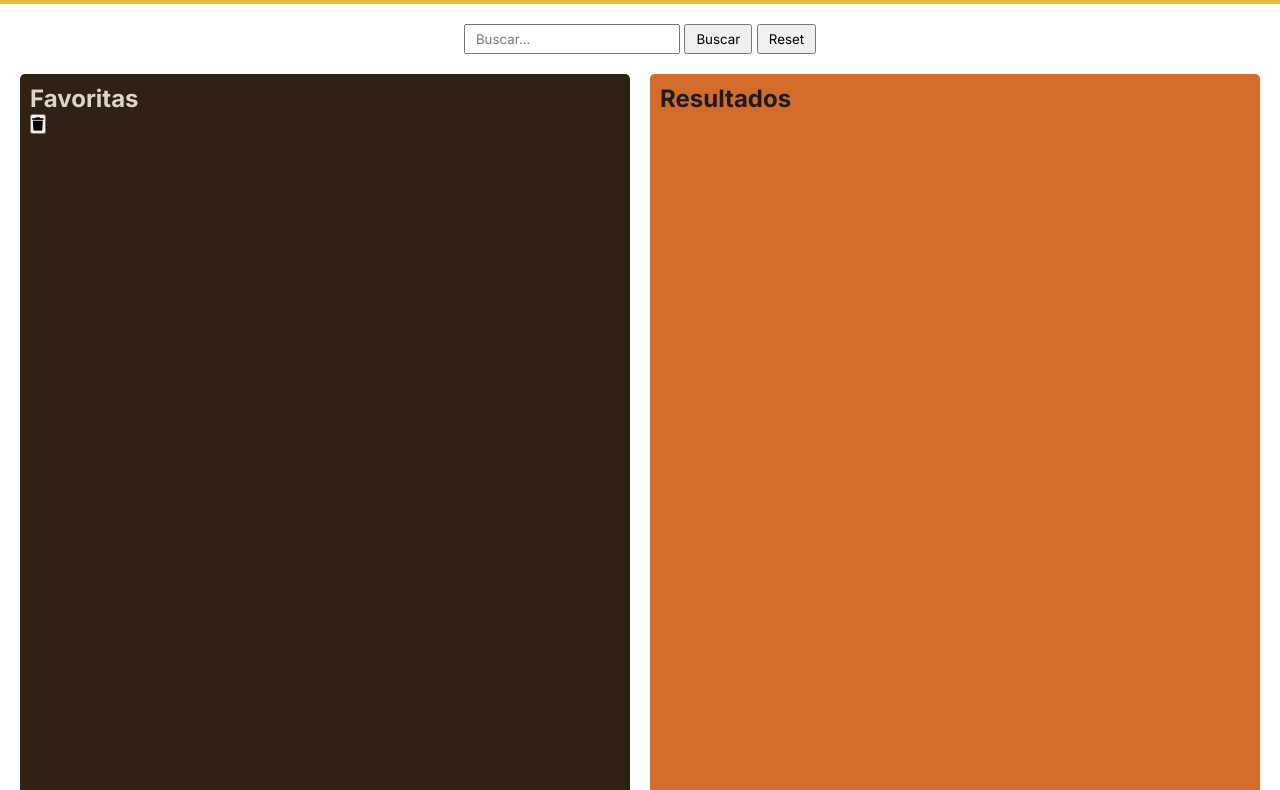
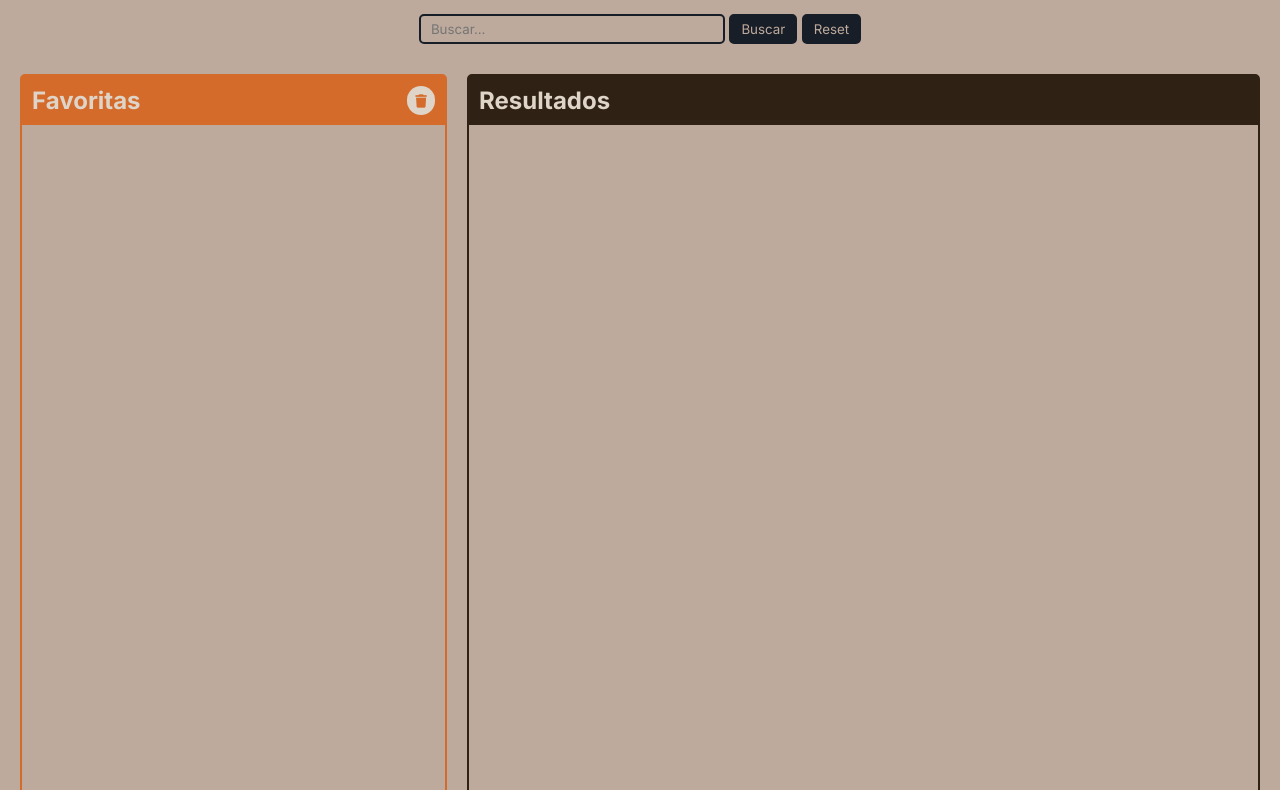
Before and after one commit to Adalab/modulo-2-evaluacion-final-laiapozo, a website built with Vite: page src/index.html in a window 1280 px wide. Shown: the part 75-865 px from the top of the page. Built offline with nearby package versions, Linux system fonts and the light colour scheme.

Commit message:
Improve CSS

```diff
--- a/src/partials/main.html
+++ b/src/partials/main.html
@@ -1,15 +1,15 @@
 <main class="container">
   <section class="container__results">
     <h2 class="container__results__title">Resultados</h2>
-    <ul class="js-list-shows"></ul>
+    <ul class="js-list-shows list-results"></ul>
   </section>
   <section class="container__favorites">
-    <div>
-      <h2 class="container__favorites__title">Favoritas</h2>
-      <button class="js-delete-all">
+    <div class="container__favorites__title">
+      <h2>Favoritas</h2>
+      <button class="js-delete-all delete-all-btn">
         <i class="fa-solid fa-trash"></i>
       </button>
     </div>
-    <ul class="js-list-favs"></ul>
+    <ul class="js-list-favs list-favs"></ul>
   </section>
 </main>
--- a/src/scss/layout/_header.scss
+++ b/src/scss/layout/_header.scss
@@ -2,7 +2,7 @@
 
 .header {
   padding: 20px;
-  background-color: #e5be3e;
+  background-color: #beaa9c;
   text-align: center;
 
   &__title {
--- a/src/scss/layout/_search.scss
+++ b/src/scss/layout/_search.scss
@@ -1,18 +1,33 @@
 @use "../core/variables" as vars;
 
 .search {
-  padding: 20px 20px 10px;
+  padding: 10px 20px 20px;
   text-align: center;
+  background-color: #beaa9c;
 
   &__text {
-    padding: 5px 10px;
+    padding: 5px 100px 5px 10px;
+    background-color: #beaa9c;
+    border: 2px solid #181e28;
+    border-radius: 5px;
+    color: #181e28;
+
+    &:focus {
+      outline: none;
+      box-shadow: #181e28 0px 0px 5px;
+    }
   }
 
-  &__submit {
+  &__submit, &__reset {
     padding: 5px 10px;
-  }
+    background-color: #181e28;
+    border: 2px solid #181e28;
+    border-radius: 5px;
+    color: #beaa9c;
 
-  &__reset {
-    padding: 5px 10px;
+    &:hover {
+      opacity: 70%;
+      cursor: pointer;
+    }
   }
 }
--- a/src/scss/layout/_shows.scss
+++ b/src/scss/layout/_shows.scss
@@ -7,25 +7,96 @@
   justify-content: space-around;
   gap: 20px;
   min-height: 1000px;
+  background-color: #beaa9c;
 
   &__results {
     border-radius: 5px;
-    padding: 10px;
-    width: 50%;
-    background-color: #d46b2b;
-    color: #181e28;
+    border: 2px solid #2f2114;
+    width: 65%;
+    color: #ded4c8;
+
+    &__title {
+      background-color: #2f2114;
+      color: #ded4c8;
+      padding: 10px;
+    }
   }
 
   &__favorites {
     border-radius: 5px;
-    padding: 10px;
-    width: 50%;
-    background-color: #2f2114;
+    border: 2px solid #d46b2b;
+    width: 35%;
     color: #ded4c8;
+
+    &__title {
+      background-color: #d46b2b;
+      padding: 10px;
+      display: flex;
+      justify-content: space-between;
+    }
+  }
+}
+
+.list-results {
+  padding: 10px;
+  display: flex;
+  flex-wrap: wrap;
+  gap: 20px;
+
+  & li {
+    width: 200px;
+    text-align: center;
+    & img {
+      width: 100%;
+    }
+  }
+}
+
+.list-favs {
+  padding: 10px;
+
+  & li {
+    padding-bottom: 20px;
+    display: flex;
+    align-items: center;
+    justify-content: space-between;
+    gap: 20px;
+    height: 200px;
+
+    & img {
+      height: 100%;
+    }
+
+    & button {
+      border: none;
+      font-weight: bold;
+      padding: 5px 8px;
+      border-radius: 20px;
+      color: #d46b2b;
+      background-color: #ded4c8;
+
+      &:hover {
+        cursor: pointer;
+        opacity: 70%;
+      }
+    }
+  }
+}
+
+.delete-all-btn {
+  border: none;
+  padding: 5px 8px;
+  border-radius: 20px;
+  color: #d46b2b;
+  background-color: #ded4c8;
+
+  &:hover {
+    cursor: pointer;
+    opacity: 70%;
   }
 }
 
 .favorite {
-  background-color: #2f2114;
-  color: #ded4c8;
+  border: 5px solid #181e28;
+  color: #181e28;
 }
```
